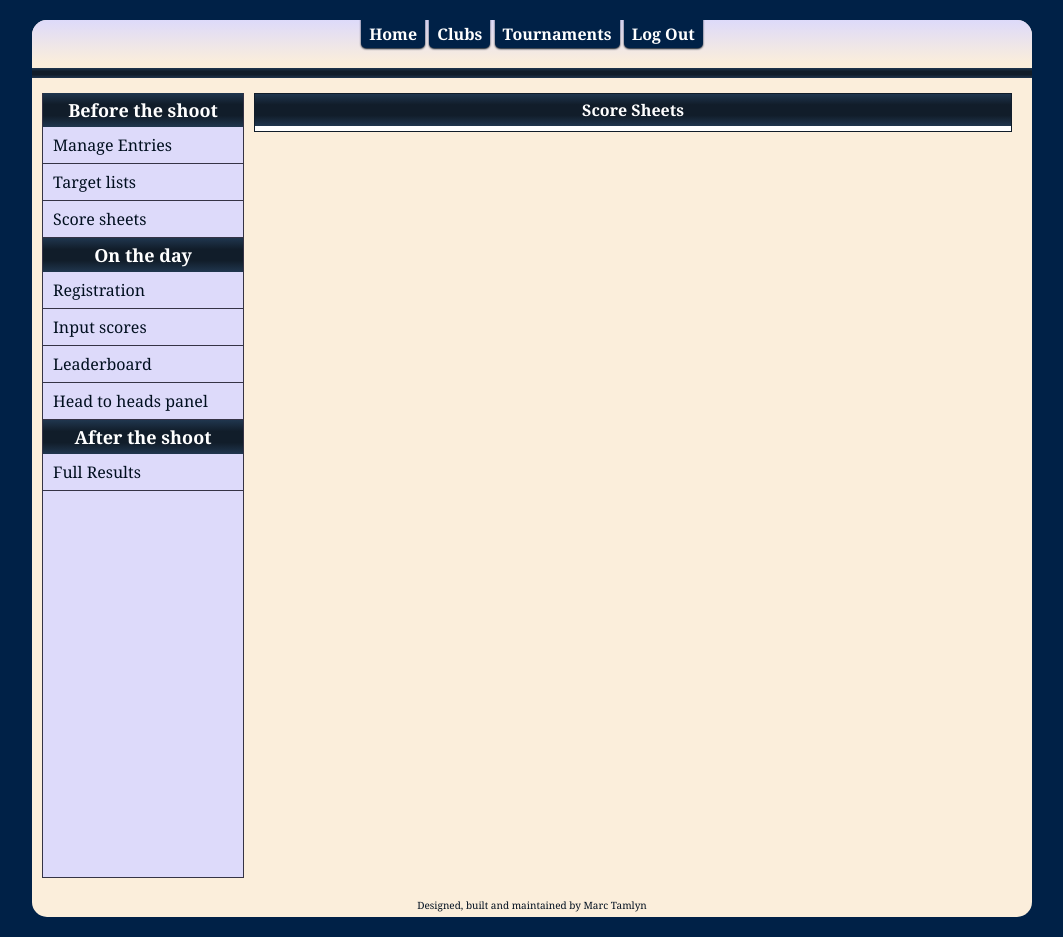
After one commit to mjtamlyn/tamlynscore, a Django app: template src/entries/templates/score_sheets.html in a window 1280 px wide. The commit adds this page. Shown: the whole page, without its empty margins (108-1171 px from the left). Run offline with Django 3.2, Linux system fonts and the light colour scheme; the template is opened without the code that fills it, so the values that code supplies are empty; parts of the project's set-up code (start-up, migrations or seed data) failed here and were passed over.

Commit message:
Score sheets index

```diff
--- a/src/entries/templates/competition_index.html
+++ b/src/entries/templates/competition_index.html
@@ -14,7 +14,7 @@
         <ul>
             <a href="{% url entries.views.entries slug=competition.slug %}"><li>Manage Entries</li></a>
             <a href="{% url entries.views.target_list slug=competition.slug %}"><li>Target lists</li></a>
-            <li>Score sheets</li>
+            <a href="{% url entries.views.score_sheets slug=competition.slug %}"><li>Score sheets</li></a>
         </ul>
         <h2>On the day</h2>
         <ul>
--- /dev/null
+++ b/src/entries/templates/score_sheets.html
@@ -0,0 +1,12 @@
+{% extends 'competition_index.html' %}
+
+{% block competition_content %}
+<div class="score-sheets module">
+    <h4>Score Sheets</h4>
+    <ul>
+        {% for round in rounds %}
+        <a href="{% url entries.views.score_sheets_pdf slug=competition.slug round_id=round.pk %}"><li>{{ round.shot_round }} - {{ round.session.start }}</li></a>
+        {% endfor %}
+    </ul>
+</div>
+{% endblock %}
--- a/src/entries/urls.py
+++ b/src/entries/urls.py
@@ -9,4 +9,6 @@ urlpatterns = patterns('entries.views',
     (r'^(?P<slug>[\w-]+)/entries/$', 'entries'),
     (r'^(?P<slug>[\w-]+)/target-list/$', 'target_list'),
     (r'^(?P<slug>[\w-]+)/target-list/pdf/$', 'target_list_pdf'),
+    (r'^(?P<slug>[\w-]+)/score-sheets/$', 'score_sheets'),
+    (r'^(?P<slug>[\w-]+)/score-sheets/(?P<round_id>\d+)/$', 'score_sheets_pdf'),
 )
```
Also changed, not shown: src/entries/views.py (+8 -0 lines).
